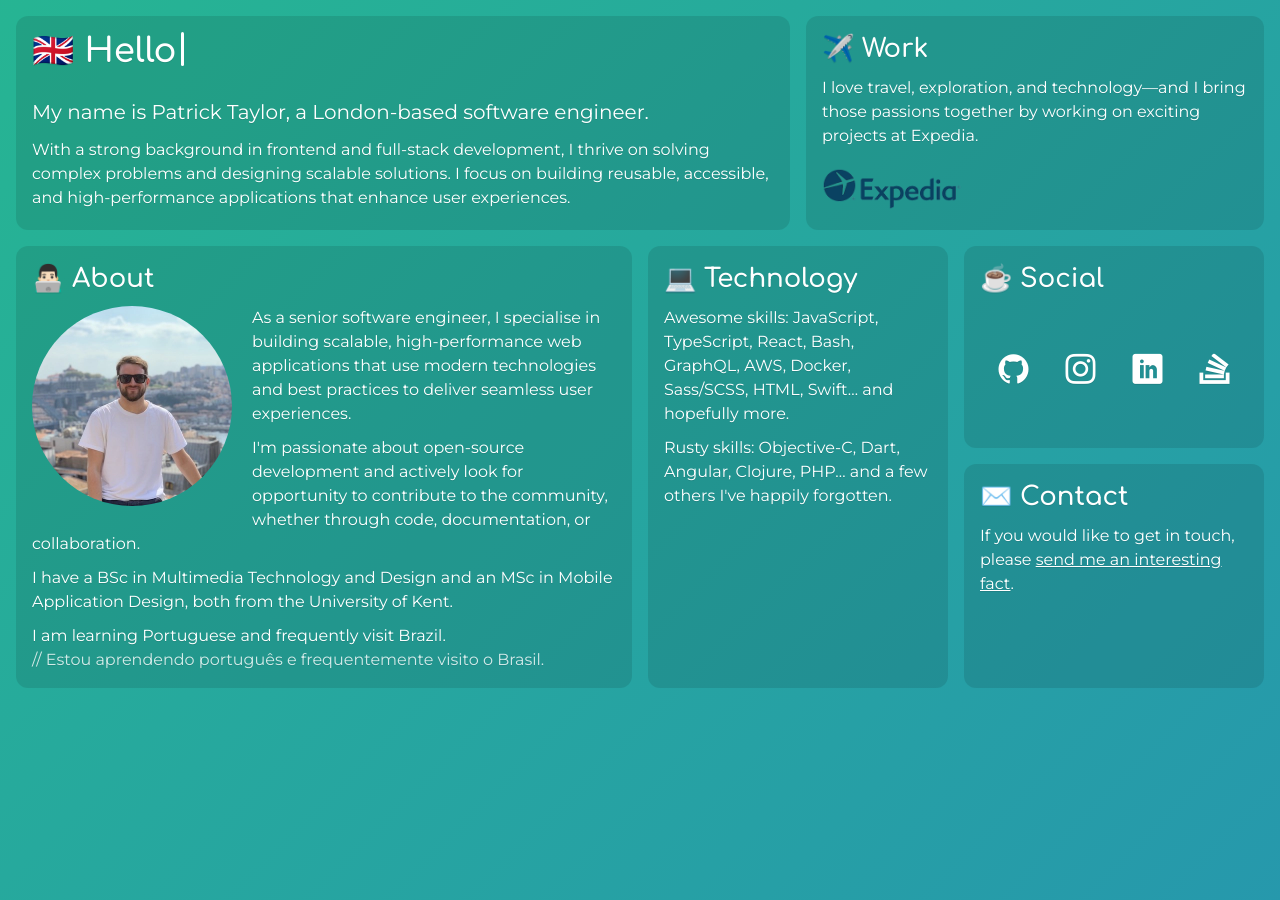
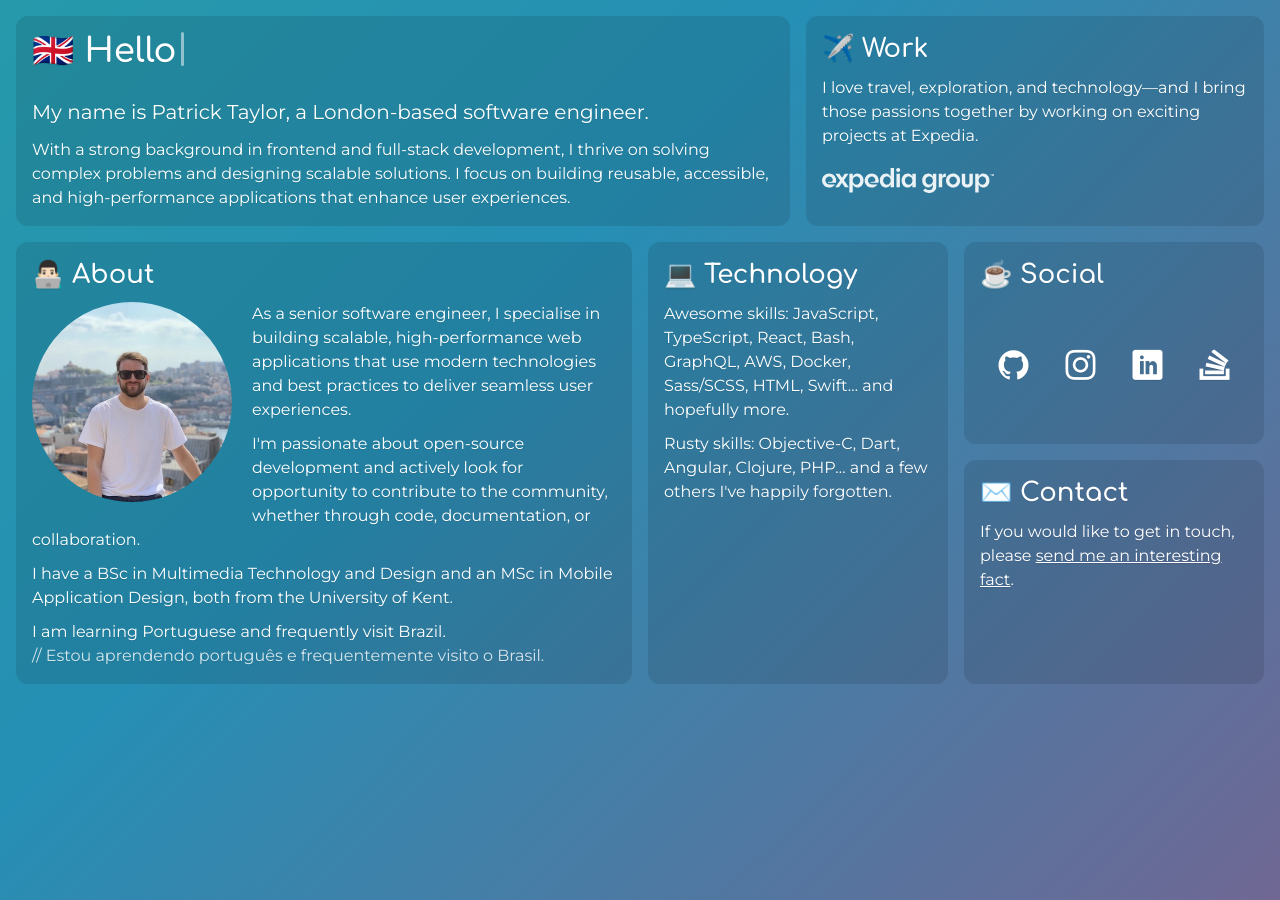
Before and after one commit to 01taylop/01taylop.github.io, a Jekyll site: the page built from index.html, in a window 1280 px wide. Built offline with Jekyll 4.4.1, drawn with Linux system fonts in a browser that asks for light colours; some web fonts are replaced.

Commit message:
Updated Expedia Group logo ✈️

```diff
--- a/_includes/work.html
+++ b/_includes/work.html
@@ -2,8 +2,4 @@
 
 <p>I love travel, exploration, and technology—and I bring those passions together by working on exciting projects at Expedia.</p>
 
-<picture>
-  <source srcset='{{ site.baseurl }}/assets/expedia.webp' type='image/webp'>
-  <source srcset='{{ site.baseurl }}/assets/expedia@2x.png 2x' type='image/png'>
-  <img src='{{ site.baseurl }}/assets/expedia.png' alt='Expedia Logo'/>
-</picture>
+<img src='{{ site.baseurl }}/assets/expedia-group.svg' alt='Expedia Group logo' height='25'/>
--- a/_sass/base/_grid-style.scss
+++ b/_sass/base/_grid-style.scss
@@ -1,4 +1,5 @@
 @use '../mixins/_all' as *;
+@use '../mixins/_animations' as *;
 @use '../mixins/_media-queries' as *;
 @use '../_theme' as *;
 
@@ -84,8 +85,7 @@
     &.item-work {
       grid-area: work;
       img {
-        @include opacity(.8);
-        width: 140px;
+        @include opacity(.9);
         margin-top: 10px;
       }
     }
--- a/_sass/mixins/_animations.scss
+++ b/_sass/mixins/_animations.scss
@@ -1,3 +1,5 @@
+@use '../mixins/_all' as *;
+
 //
 // Animations
 // --------------------------------------------------
--- a/_sass/mixins/_media-queries.scss
+++ b/_sass/mixins/_media-queries.scss
@@ -1,7 +1,7 @@
 @use "sass:list";
+@use "sass:map";
 @use "sass:math";
 @use "sass:meta";
-@use "sass:map";
 @use "sass:string";
 
 //
```
Also changed, not shown: assets/expedia-group.svg (added), assets/expedia.png (deleted), assets/expedia.webp (deleted), assets/expedia@2x.png (deleted).
